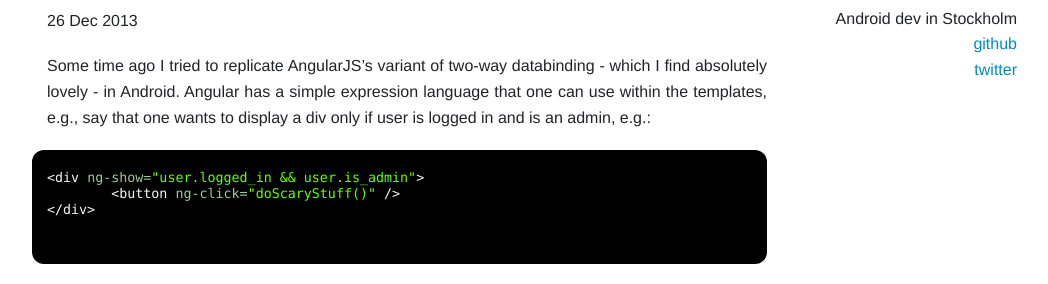
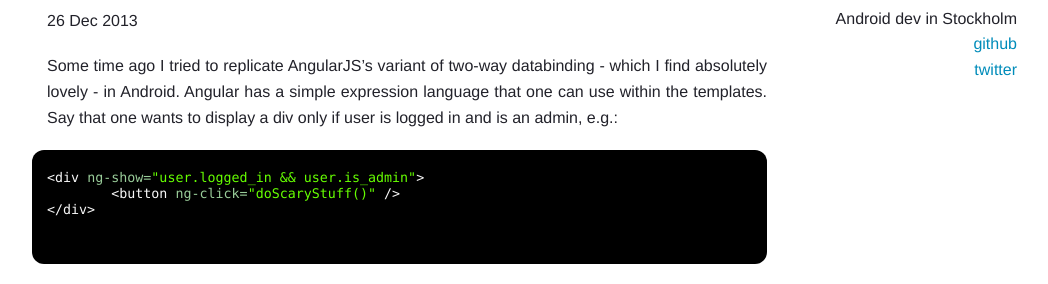
Before and after one commit to madisp/madisp.github.io, a Jekyll site: the page built from _posts/2013-12-26-about-stupid.markdown, in a window 1280 px wide. Shown: the part 190-474 px from the top of the page, without its empty margins (108-1156 px from the left). Built offline with Jekyll 4.4.1, drawn with Linux system fonts in a browser that asks for light colours; Markdown is read by kramdown in place of the engine named in the settings.

Commit message:
Minor nuisances...

````diff
--- a/_posts/2013-12-26-about-stupid.markdown
+++ b/_posts/2013-12-26-about-stupid.markdown
@@ -7,7 +7,7 @@
 
 Some time ago I tried to replicate AngularJS's variant of two-way databinding - which I find
 absolutely lovely - in Android. Angular has a simple expression language that one can use within
-the templates, e.g., say that one wants to display a div only if user is logged in and is an admin, e.g.:
+the templates. Say that one wants to display a div only if user is logged in and is an admin, e.g.:
 
 ```xml
 <div ng-show="user.logged_in && user.is_admin">
````
